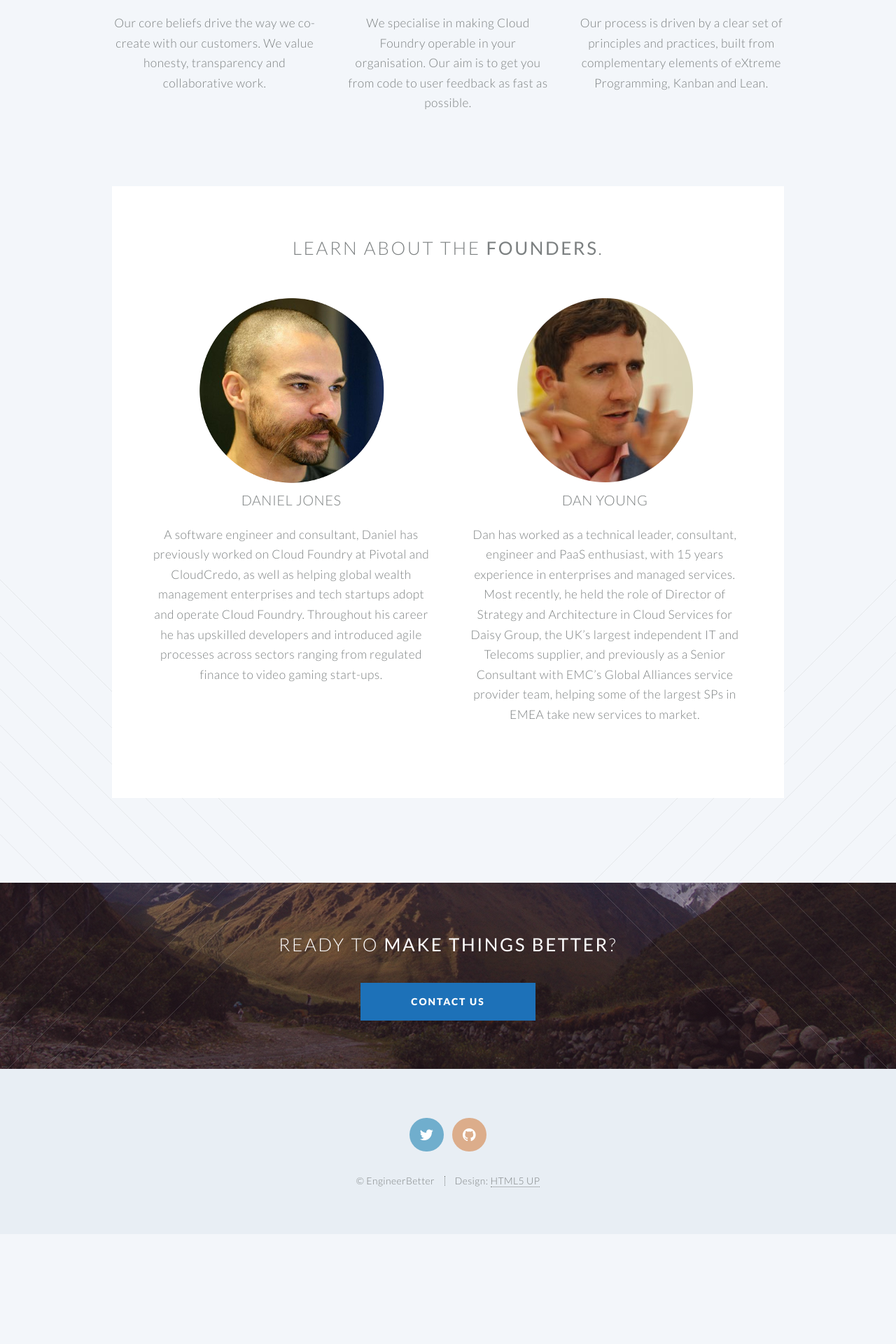
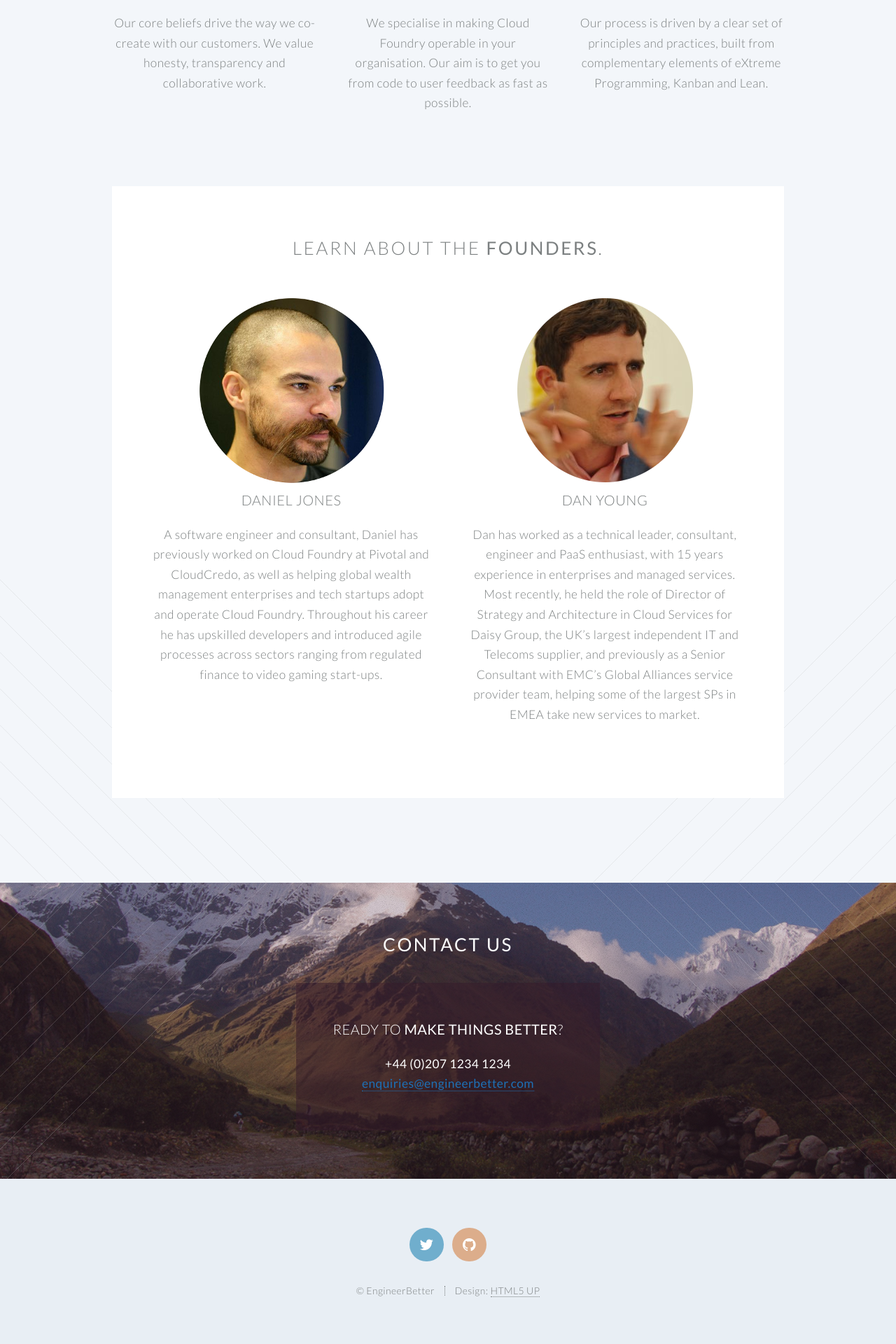
Before and after one commit to DanielJonesEB/engineerbetter.com, a Jekyll site: the page built from index.html, in a window 1280 px wide. Shown: the part 976-2896 px from the top of the page at 70% size. Built offline with Jekyll 4.4.1, drawn with Linux system fonts in a browser that asks for light colours; before the commit the page ends 2739 px from its top, so only the background shows below that.

Commit message:
rubbish-looking contact us box at the bottom

```diff
--- a/css/style.css
+++ b/css/style.css
@@ -815,7 +815,7 @@
 		text-align: center;
 	}
 
-		#banner .inner {
+		#banner .inner, #cta .inner {
 			background: rgba(52, 27, 43, 0.5);
 			color: white;
 			display: inline-block;
--- a/index.html
+++ b/index.html
@@ -108,13 +108,14 @@ layout: landing-page
 			<section id="cta">
 
 				<header>
-					<h2>Ready to <strong>make things better</strong>?</h2>
+					<h2><strong>Contact Us</strong></h2>
 					<p></p>
 				</header>
-				<footer>
-					<ul class="buttons">
-						<li><a href="#" class="button special">Contact Us</a></li>
-					</ul>
-				</footer>
+				<div class="inner">
+					<h3>Ready to <strong>make things better</strong>?</h3>
+					<strong>+44 (0)207 1234 1234<br />
+					<a href="mailto:enquiries@engineerbetter.com">enquiries@engineerbetter.com</a>
+					</strong>
+				</div>
 
 			</section>
```
